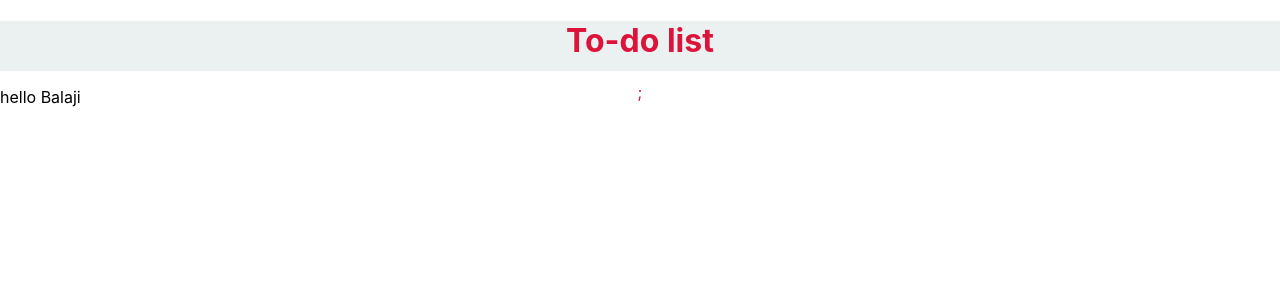
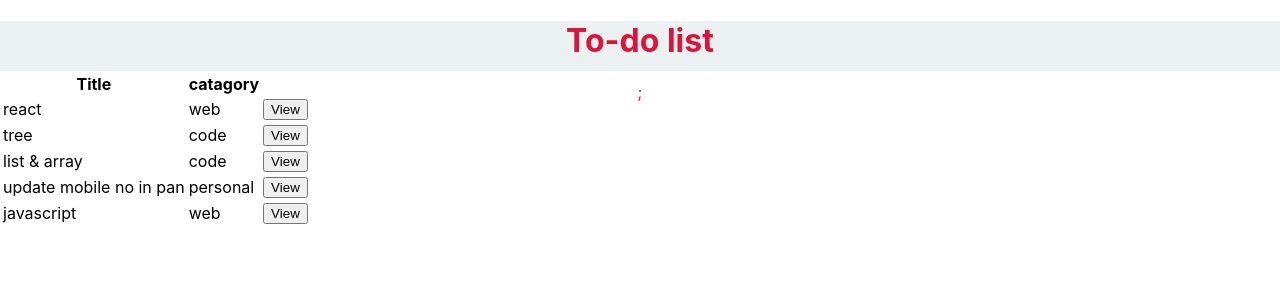
Before and after one commit to krishbalaji27/todo, a React (Create React App) app: page / in a window 1280 px wide. Shown: the top 300 px of the page. Built offline with nearby package versions, Linux system fonts and the light colour scheme.

Commit message:
created index and detail page

```diff
--- a/src/App.js
+++ b/src/App.js
@@ -4,15 +4,22 @@ import Todo from './Components/Todo';
 import {Route,BrowserRouter as Router,Switch} from  'react-router-dom';
 import Home from './Components/Home';
 import Detail from './Components/Detail';
+import {useState} from 'react';
 
 
 function App() {
+
+  const [count,set]=useState({})
+  const parent=(e)=>{
+    set(e)
+    console.log(e)
+  }
   return (
     <div>
     <Todo />
     <Switch>
-    <Route exact path="/" component={Home} />
-      <Route path="/detail" component={Detail} />
+    <Route exact path="/"><Home parent={parent}></Home><Detail item={count}></Detail></Route>
+      <Route path="/detail"><Detail item={count}></Detail></Route>
     </Switch>
     </div>
   )
--- a/src/Components/Detail.js
+++ b/src/Components/Detail.js
@@ -1,9 +1,14 @@
 import React from "react";
 
-const Detail=()=>
+const Detail=(props)=>
 {
     return (
-        <p> hello floks</p>
+        <div>
+            <p>{props.item.header}</p>
+            <p>{props.item.catagory}</p>
+            <p>{props.item.deadline}</p>
+        </div>
+
     )
 }
 export default Detail;
--- a/src/Components/Home.js
+++ b/src/Components/Home.js
@@ -1,9 +1,53 @@
 import React from "react";
 
-const Home=()=>
+const Home=(props)=>
 {
+    let a = [
+        {
+            header:'react',
+            catagory: 'web',
+            deadline: '10/07/2022'
+        },
+        {
+            header:'tree',
+            catagory: 'code',
+            deadline: '30/07/2022'
+        },
+        {
+            header:'list & array',
+            catagory: 'code',
+            deadline: '30/07/2022'
+        },
+        {
+            header:'update mobile no in pan',
+            catagory: 'personal',
+            deadline: '12/07/2022'
+        },
+        {
+            header:'javascript',
+            catagory: 'web',
+            deadline: '30/07/2022'
+        },
+    ]
+    const clickHandler=(item)=>
+    {
+      //  window.location.href='http://localhost:3000/detail'
+        props.parent(item)
+    }
     return (
-        <p> hello Balaji</p>
+        <div>
+        <table>
+            <tr>
+            <th>Title</th>
+            <th>catagory</th>
+            </tr>
+                {a.map((e)=><tr>
+                    <td>{e.header}</td>
+                    <td>{e.catagory}</td>
+                    <td><button onClick={()=>clickHandler(e)}> View </button></td>
+                </tr>)}
+        </table>
+        </div>
     )
 }
 export default Home;
```
